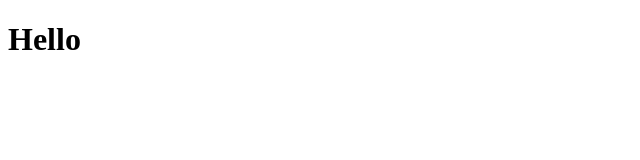
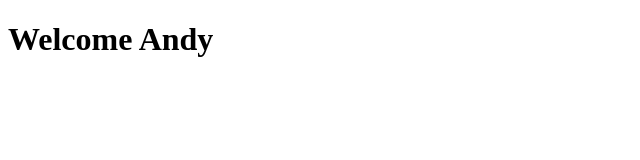
Before and after one commit to AndrewChung2004/AndrewChung2004.github.io, a plain HTML site: page index.html in a window 1280 px wide. Shown: the whole page, without its empty margins (0-640 px from the left). Drawn offline with Linux system fonts and the light colour scheme.

Commit message:
Update index.html

```diff
--- a/index.html
+++ b/index.html
@@ -7,6 +7,6 @@
     <title>Document</title>
 </head>
 <body>
-    <h1>Hello</h1>
+    <h1>Welcome Andy</h1>
 </body>
 </html>
```
